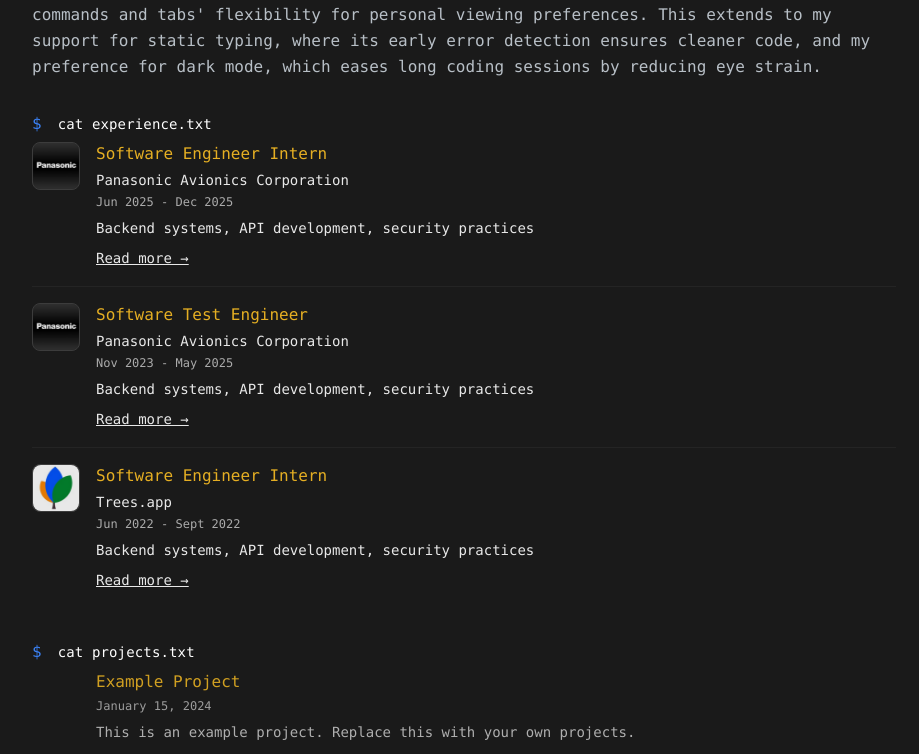
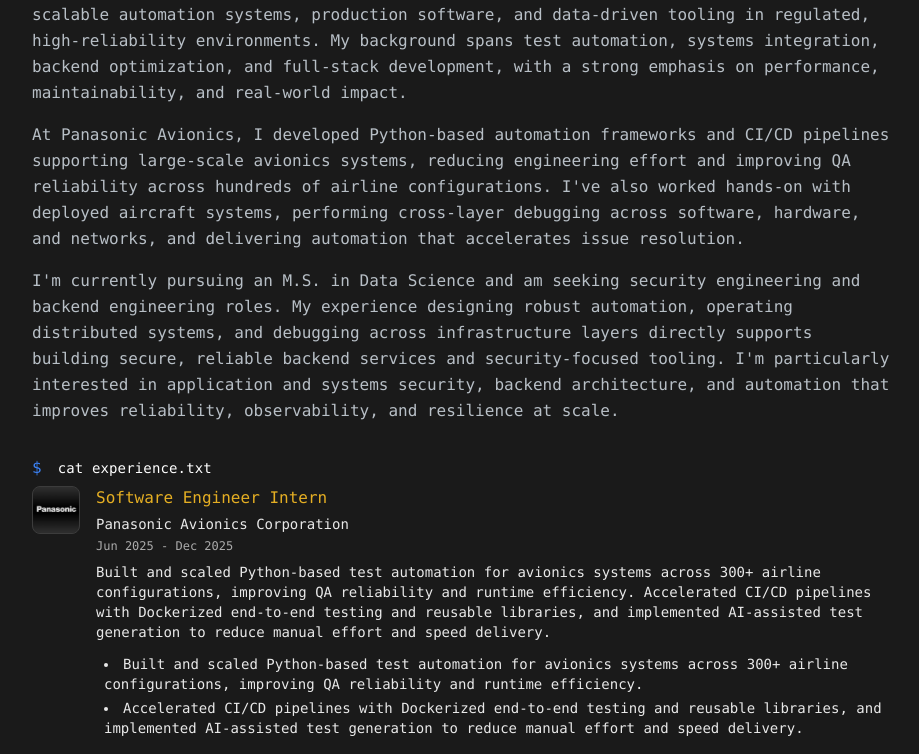
Before and after one commit to letriandrew/letriandrew.dev, a Next.js app: page / in a window 1280 px wide. Shown: the part 407-1161 px from the top of the page, without its empty margins (176-1095 px from the left). Built offline with nearby package versions, Linux system fonts and the light colour scheme.

Commit message:
about section changes, projects/exp changes

```diff
--- a/app/about/page.tsx
+++ /dev/null
@@ -1,22 +0,0 @@
-export const metadata = {
-  title: 'About',
-  description: 'Learn more about me.',
-}
-
-export default function About() {
-  return (
-    <section>
-      <h1 className="mb-8 text-2xl font-semibold tracking-tighter">About</h1>
-      <div className="prose prose-neutral dark:prose-invert">
-        <p className="mb-4">
-          Welcome to my about page. This is a template that you can customize
-          with your own information.
-        </p>
-        <p className="mb-4">
-          Add your bio, background, interests, and anything else you'd like to
-          share here.
-        </p>
-      </div>
-    </section>
-  )
-}
--- a/app/components/experience-list.tsx
+++ b/app/components/experience-list.tsx
@@ -1,4 +1,3 @@
-import Link from 'next/link'
 import { Experience } from 'app/data/experience'
 
 interface ExperienceListProps {
@@ -8,11 +7,7 @@
 export function ExperienceList({ experiences }: ExperienceListProps) {
   return (
     <>
-      {experiences.map((exp, index) => {
-        // Generate slug from company and role if not provided
-        const slug = exp.slug || `${exp.company.toLowerCase().replace(/\s+/g, '-')}-${exp.role.toLowerCase().replace(/\s+/g, '-')}`
-
-        return (
+      {experiences.map((exp, index) => (
         <div key={index} className="mb-4 pb-4 border-b border-terminal-border-subtle last:border-0 flex items-start gap-4">
           <div className="w-12 h-12 rounded-lg bg-[#2d2d2d] border border-[#404040] flex items-center justify-center hover:border-terminal-blue transition-colors flex-shrink-0">
             {exp.logo ? (
@@ -25,17 +20,57 @@
             <div className="text-terminal-amber font-medium mb-1">{exp.role}</div>
             <div className="text-terminal-text text-sm mb-1">{exp.company}</div>
             <div className="text-terminal-text text-xs opacity-70 mb-2">{exp.period}</div>
-              <div className="text-terminal-text text-sm mb-2">{exp.description}</div>
-              <Link
-                href={`/experience/${slug}`}
-                className="inline-block text-sm text-terminal-text hover:text-terminal-blue transition-colors underline"
+            <div className="text-terminal-text text-sm mb-3">{exp.description}</div>
+
+            {exp.details && (
+              <div className="mt-3 space-y-3">
+                {exp.details.bullets && exp.details.bullets.length > 0 && (
+                  <ul className="list-disc list-inside space-y-1 text-terminal-text text-sm ml-2">
+                    {exp.details.bullets.map((bullet, idx) => (
+                      <li key={idx}>{bullet}</li>
+                    ))}
+                  </ul>
+                )}
+
+                {exp.details.images && exp.details.images.length > 0 && (
+                  <div className="grid grid-cols-1 md:grid-cols-2 gap-3 mt-3">
+                    {exp.details.images.map((image, idx) => (
+                      <img
+                        key={idx}
+                        src={image.src}
+                        alt={image.alt}
+                        className="rounded-lg border border-terminal-border w-full"
+                      />
+                    ))}
+                  </div>
+                )}
+
+                {exp.details.links && exp.details.links.length > 0 && (
+                  <div className="flex flex-wrap gap-2 mt-3">
+                    {exp.details.links.map((link, idx) => (
+                      <a
+                        key={idx}
+                        href={link.url}
+                        target="_blank"
+                        rel="noopener noreferrer"
+                        className="inline-block px-3 py-1 border border-terminal-blue text-terminal-blue rounded hover:bg-terminal-blue hover:text-white transition-colors text-xs"
                       >
-                Read more →
-              </Link>
+                        {link.text} →
+                      </a>
+                    ))}
+                  </div>
+                )}
+
+                {exp.details.content && (
+                  <div className="text-terminal-text text-sm mt-3 whitespace-pre-wrap">
+                    {exp.details.content}
+                  </div>
+                )}
+              </div>
+            )}
           </div>
         </div>
-        )
-      })}
+      ))}
     </>
   )
 }
--- a/app/components/interactive-terminal.tsx
+++ b/app/components/interactive-terminal.tsx
@@ -212,11 +212,13 @@
                 Andrew Le is a software engineer and security engineer.
               </h1>
               <p className="mb-4 text-terminal-text leading-relaxed">
-                {`I'm a Vim enthusiast and tab advocate, finding unmatched efficiency in
-                Vim's keystroke commands and tabs' flexibility for personal viewing
-                preferences. This extends to my support for static typing, where its
-                early error detection ensures cleaner code, and my preference for dark
-                mode, which eases long coding sessions by reducing eye strain.`}
+                I'm a software engineer and data science graduate student with experience building scalable automation systems, production software, and data-driven tooling in regulated, high-reliability environments. My background spans test automation, systems integration, backend optimization, and full-stack development, with a strong emphasis on performance, maintainability, and real-world impact.
+              </p>
+              <p className="mb-4 text-terminal-text leading-relaxed">
+                At Panasonic Avionics, I developed Python-based automation frameworks and CI/CD pipelines supporting large-scale avionics systems, reducing engineering effort and improving QA reliability across hundreds of airline configurations. I've also worked hands-on with deployed aircraft systems, performing cross-layer debugging across software, hardware, and networks, and delivering automation that accelerates issue resolution.
+              </p>
+              <p className="mb-4 text-terminal-text leading-relaxed">
+                I'm currently pursuing an M.S. in Data Science and am seeking security engineering and backend engineering roles. My experience designing robust automation, operating distributed systems, and debugging across infrastructure layers directly supports building secure, reliable backend services and security-focused tooling. I'm particularly interested in application and systems security, backend architecture, and automation that improves reliability, observability, and resilience at scale.
               </p>
             </div>
           )
--- a/app/data/experience.ts
+++ b/app/data/experience.ts
@@ -18,15 +18,21 @@
     company: 'Panasonic Avionics Corporation',
     role: 'Software Engineer Intern',
     period: 'Jun 2025 - Dec 2025',
-    description: 'Backend systems, API development, security practices',
+    description: 'Built and scaled Python-based test automation for avionics systems across 300+ airline configurations, improving QA reliability and runtime efficiency. Accelerated CI/CD pipelines with Dockerized end-to-end testing and reusable libraries, and implemented AI-assisted test generation to reduce manual effort and speed delivery.',
     logo: '/images/panasonic.jpeg',
+    details: {
+      bullets: [
+        'Built and scaled Python-based test automation for avionics systems across 300+ airline configurations, improving QA reliability and runtime efficiency.',
+        'Accelerated CI/CD pipelines with Dockerized end-to-end testing and reusable libraries, and implemented AI-assisted test generation to reduce manual effort and speed delivery.',
+      ],
+    },
   },
 
   {
     company: 'Panasonic Avionics Corporation',
     role: 'Software Test Engineer',
     period: 'Nov 2023 - May 2025',
-    description: 'Backend systems, API development, security practices',
+    description: 'Supported deployment and integration of $5M+ in in-flight entertainment systems across active aircraft for major airlines, ensuring reliability and compliance. Reduced issue resolution time through cross-layer debugging and automation, combining Linux, Bash scripting, and detailed incident analysis across hardware, software, and network systems.',
     logo: '/images/panasonic.jpeg',
   },
 
@@ -34,7 +40,7 @@
     company: 'Trees.app',
     role: 'Software Engineer Intern',
     period: 'Jun 2022 - Sept 2022',
-    description: 'Backend systems, API development, security practices',
+    description: 'Designed and implemented mobile app features using Flutter and Dart, translating user feedback into improved navigation, usability, and gamification. Optimized Python backend logic and algorithms, reducing runtime and improving overall system efficiency.',
     logo: '/images/trees.jpeg',
   },
   // Add more experiences here - just add new objects to this array
--- a/app/page.tsx
+++ b/app/page.tsx
@@ -20,11 +20,13 @@
           Andrew Le is a software engineer and security engineer.
         </h1>
         <p className="mb-4 text-terminal-text leading-relaxed">
-          {`I'm a Vim enthusiast and tab advocate, finding unmatched efficiency in
-          Vim's keystroke commands and tabs' flexibility for personal viewing
-          preferences. This extends to my support for static typing, where its
-          early error detection ensures cleaner code, and my preference for dark
-          mode, which eases long coding sessions by reducing eye strain.`}
+          I'm a software engineer and data science graduate student with experience building scalable automation systems, production software, and data-driven tooling in regulated, high-reliability environments. My background spans test automation, systems integration, backend optimization, and full-stack development, with a strong emphasis on performance, maintainability, and real-world impact.
+        </p>
+        <p className="mb-4 text-terminal-text leading-relaxed">
+          At Panasonic Avionics, I developed Python-based automation frameworks and CI/CD pipelines supporting large-scale avionics systems, reducing engineering effort and improving QA reliability across hundreds of airline configurations. I've also worked hands-on with deployed aircraft systems, performing cross-layer debugging across software, hardware, and networks, and delivering automation that accelerates issue resolution.
+        </p>
+        <p className="mb-4 text-terminal-text leading-relaxed">
+          I'm currently pursuing an M.S. in Data Science and am seeking security engineering and backend engineering roles. My experience designing robust automation, operating distributed systems, and debugging across infrastructure layers directly supports building secure, reliable backend services and security-focused tooling. I'm particularly interested in application and systems security, backend architecture, and automation that improves reliability, observability, and resilience at scale.
         </p>
       </div>
 
--- a/app/work/projects/example-project.mdx
+++ b/app/work/projects/example-project.mdx
@@ -1,11 +1,11 @@
 ---
 title: 'Example Project'
 publishedAt: '2024-01-15'
-summary: 'This is an example project. Replace this with your own projects.'
+summary: 'This is a placeholder project. Replace this with actual projects.'
 githubUrl: 'https://github.com/letriandrew'
 ---
 
-This is a placeholder project. You can replace this with your actual projects.
+This is a placeholder project. Replace this with actual projects.
 
 ## Overview
 
```
Lines whose indentation alone changed are shown as unchanged.
